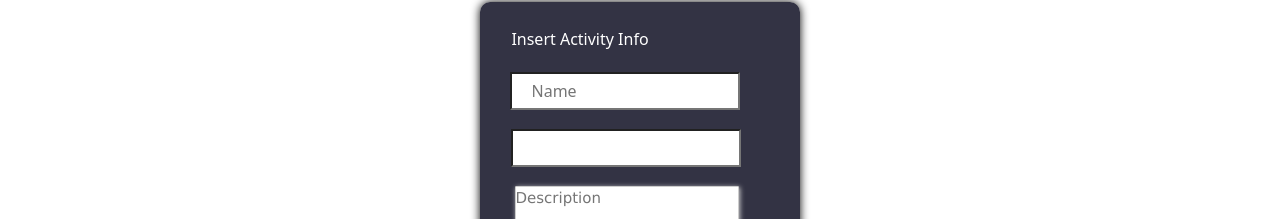
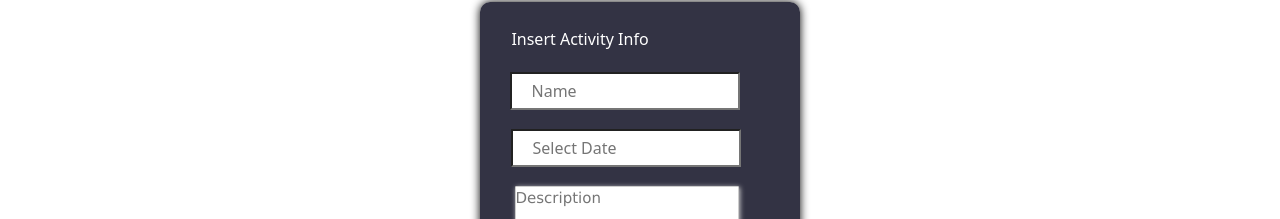
Before and after one commit to hxinqc/garderie-Xin-Hani, a React (Create React App) app in the folder garderiefrontend/: page /activity/AddActivity in a window 1280 px wide. Shown: the part 171-390 px from the top of the page. Built offline with nearby package versions, Linux system fonts and the light colour scheme.

Commit message:
Add Small change

```diff
--- a/garderiefrontend/src/component/DateSelect.js
+++ b/garderiefrontend/src/component/DateSelect.js
@@ -9,6 +9,7 @@ function DateSelect({ selectedDate, setselectedDate }) {
   return (
     <Mydiv>
       <Datepicker
+      placeholderText={'Select Date'}
         selected={selectedDate}
         onChange={(date) => {
           setselectedDate(date);
```
